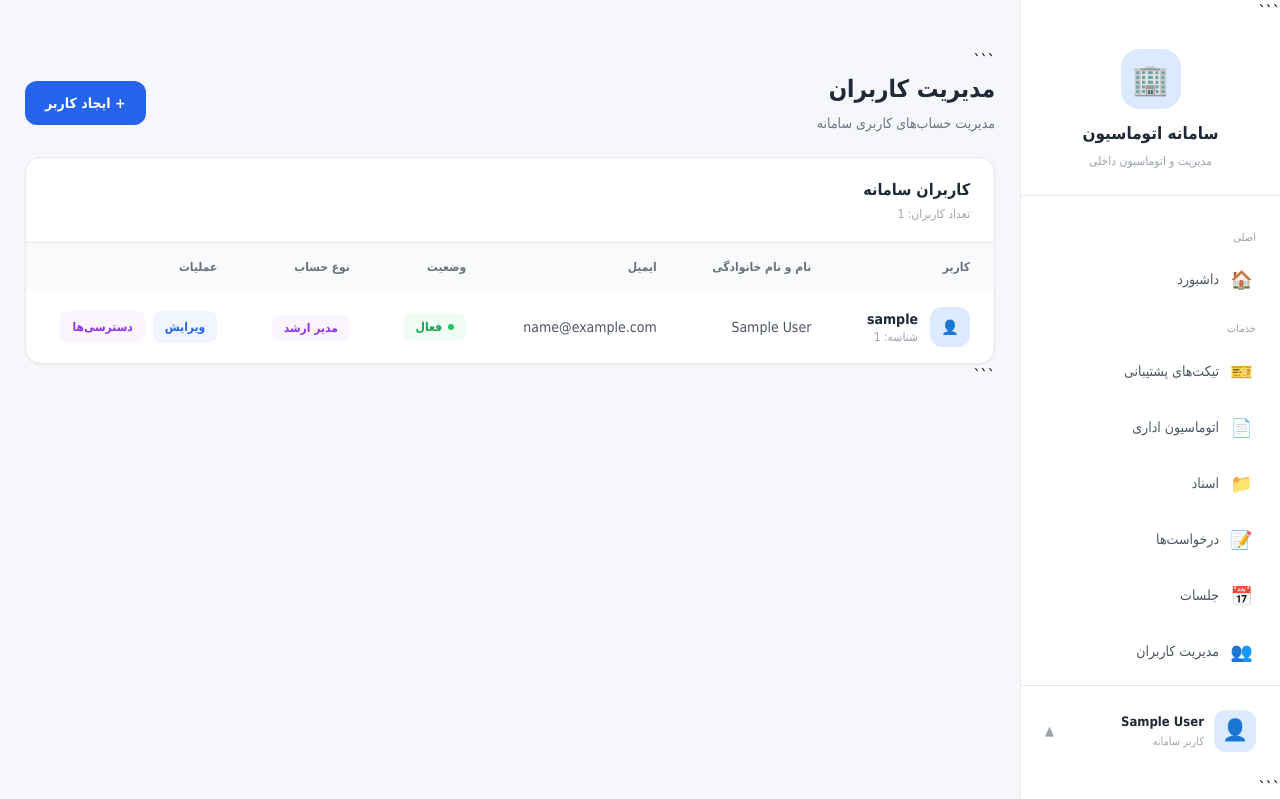
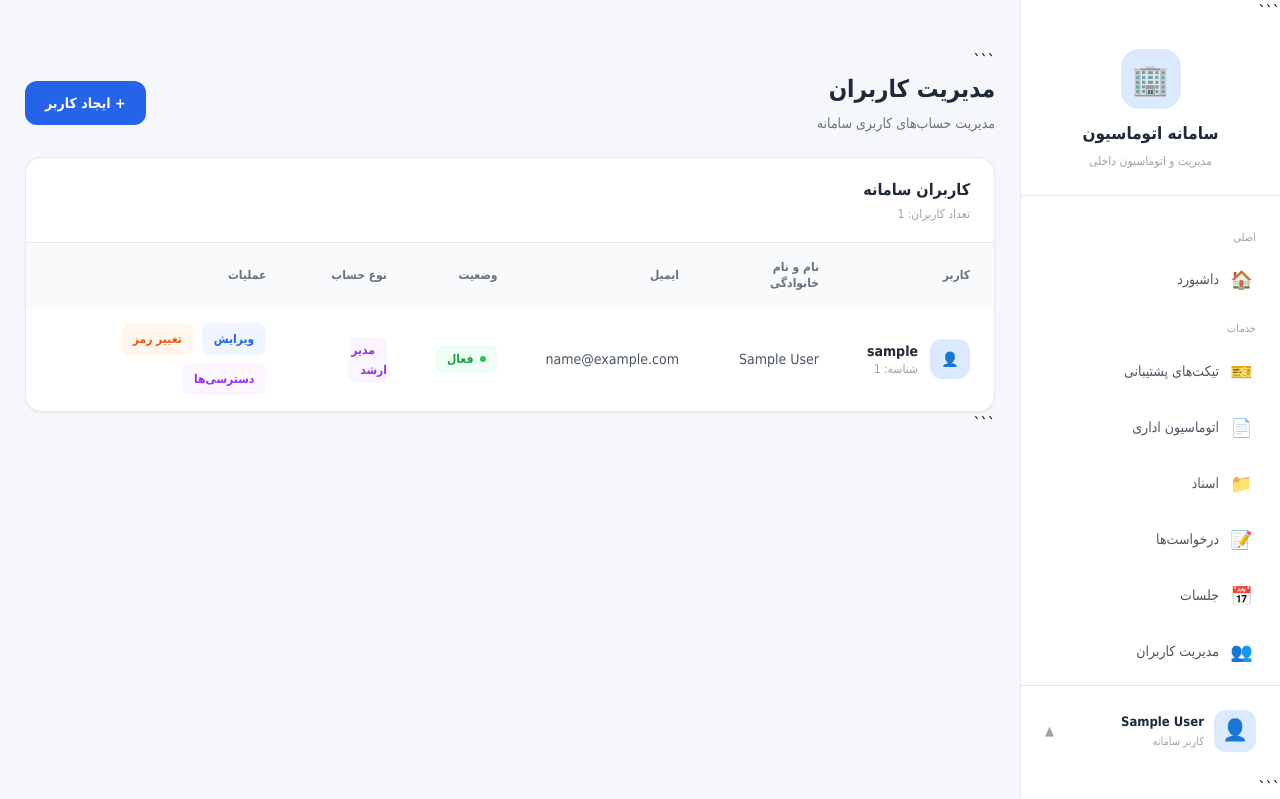
Before and after one commit to ticketit2026/automate-admin, a Django app: page /user-management/ in a window 1280 px wide. Shown: the top 799 px of the page. Run offline with Django 5.2, Linux system fonts and the light colour scheme; the visitor is signed in with stand-in values (Sample User, id 1); data comes from the database, SQL or seed files in the repository; some libraries are stand-ins or nearby versions.

Commit message:
Update user_list.html

```diff
--- a/user_management/templates/user_management/user_list.html
+++ b/user_management/templates/user_management/user_list.html
@@ -41,7 +41,7 @@
     </div>
 
 
-    <!-- پیام‌های سیستم -->
+    <!-- پیام‌ها -->
 
     {% if messages %}
 
@@ -61,8 +61,6 @@
     <div class="bg-white rounded-2xl border border-gray-200 shadow-sm overflow-hidden">
 
 
-        <!-- عنوان جدول -->
-
         <div class="px-6 py-5 border-b border-gray-200">
 
             <h2 class="font-bold text-gray-800">
@@ -76,14 +74,10 @@
         </div>
 
 
-        <!-- جدول -->
-
         <div class="overflow-x-auto">
 
             <table class="w-full text-sm">
 
-
-                <!-- Header -->
 
                 <thead class="bg-gray-50">
 
@@ -118,28 +112,23 @@
                 </thead>
 
 
-                <!-- Users -->
-
                 <tbody class="divide-y divide-gray-100">
 
 
                     {% for user in users %}
 
-
                     <tr class="hover:bg-gray-50 transition">
 
 
-                        <!-- Username -->
+                        <!-- کاربر -->
 
                         <td class="px-6 py-4">
 
                             <div class="flex items-center gap-3">
 
-
                                 <div class="w-10 h-10 rounded-xl bg-blue-100 flex items-center justify-center">
                                     👤
                                 </div>
-
 
                                 <div>
 
@@ -153,13 +142,12 @@
 
                                 </div>
 
-
                             </div>
 
                         </td>
 
 
-                        <!-- Full Name -->
+                        <!-- نام -->
 
                         <td class="px-6 py-4 text-gray-600">
 
@@ -179,7 +167,7 @@
                         </td>
 
 
-                        <!-- Email -->
+                        <!-- ایمیل -->
 
                         <td class="px-6 py-4 text-gray-600">
 
@@ -198,7 +186,7 @@
                         </td>
 
 
-                        <!-- Status -->
+                        <!-- وضعیت -->
 
                         <td class="px-6 py-4">
 
@@ -227,10 +215,9 @@
                         </td>
 
 
-                        <!-- Account Type -->
+                        <!-- نوع حساب -->
 
                         <td class="px-6 py-4">
-
 
                             {% if user.is_superuser %}
 
@@ -238,13 +225,11 @@
                                     مدیر ارشد
                                 </span>
 
-
                             {% elif user.is_staff %}
 
                                 <span class="bg-blue-50 text-blue-600 px-3 py-1.5 rounded-lg text-xs font-semibold">
                                     مدیر سیستم
                                 </span>
-
 
                             {% else %}
 
@@ -254,27 +239,35 @@
 
                             {% endif %}
 
-
                         </td>
 
 
-                        <!-- Operations -->
+                        <!-- عملیات -->
 
                         <td class="px-6 py-4">
 
-                            <div class="flex items-center gap-2">
+                            {% if request.user.is_superuser %}
+
+                            <div class="flex items-center gap-2 flex-wrap">
 
 
-                                {% if request.user.is_superuser %}
-
-
-                                <!-- فقط یک دکمه ویرایش -->
+                                <!-- ویرایش -->
 
                                 <a
                                     href="{% url 'user_edit' user.id %}"
                                     class="px-3 py-2 bg-blue-50 text-blue-600 hover:bg-blue-100 rounded-lg text-xs font-semibold transition"
                                 >
                                     ویرایش
+                                </a>
+
+
+                                <!-- تغییر رمز -->
+
+                                <a
+                                    href="{% url 'user_password' user.id %}"
+                                    class="px-3 py-2 bg-orange-50 text-orange-600 hover:bg-orange-100 rounded-lg text-xs font-semibold transition"
+                                >
+                                    تغییر رمز
                                 </a>
 
 
@@ -288,18 +281,15 @@
                                 </a>
 
 
-                                {% else %}
+                            </div>
 
+                            {% else %}
 
-                                <span class="text-xs text-gray-400">
-                                    بدون دسترسی مدیریتی
-                                </span>
+                            <span class="text-xs text-gray-400">
+                                بدون دسترسی مدیریتی
+                            </span>
 
-
-                                {% endif %}
-
-
-                            </div>
+                            {% endif %}
 
                         </td>
 
@@ -308,9 +298,6 @@
 
 
                     {% empty %}
-
-
-                    <!-- بدون کاربر -->
 
                     <tr>
 
@@ -331,7 +318,6 @@
 
                     </tr>
 
-
                     {% endfor %}
 
 
```
